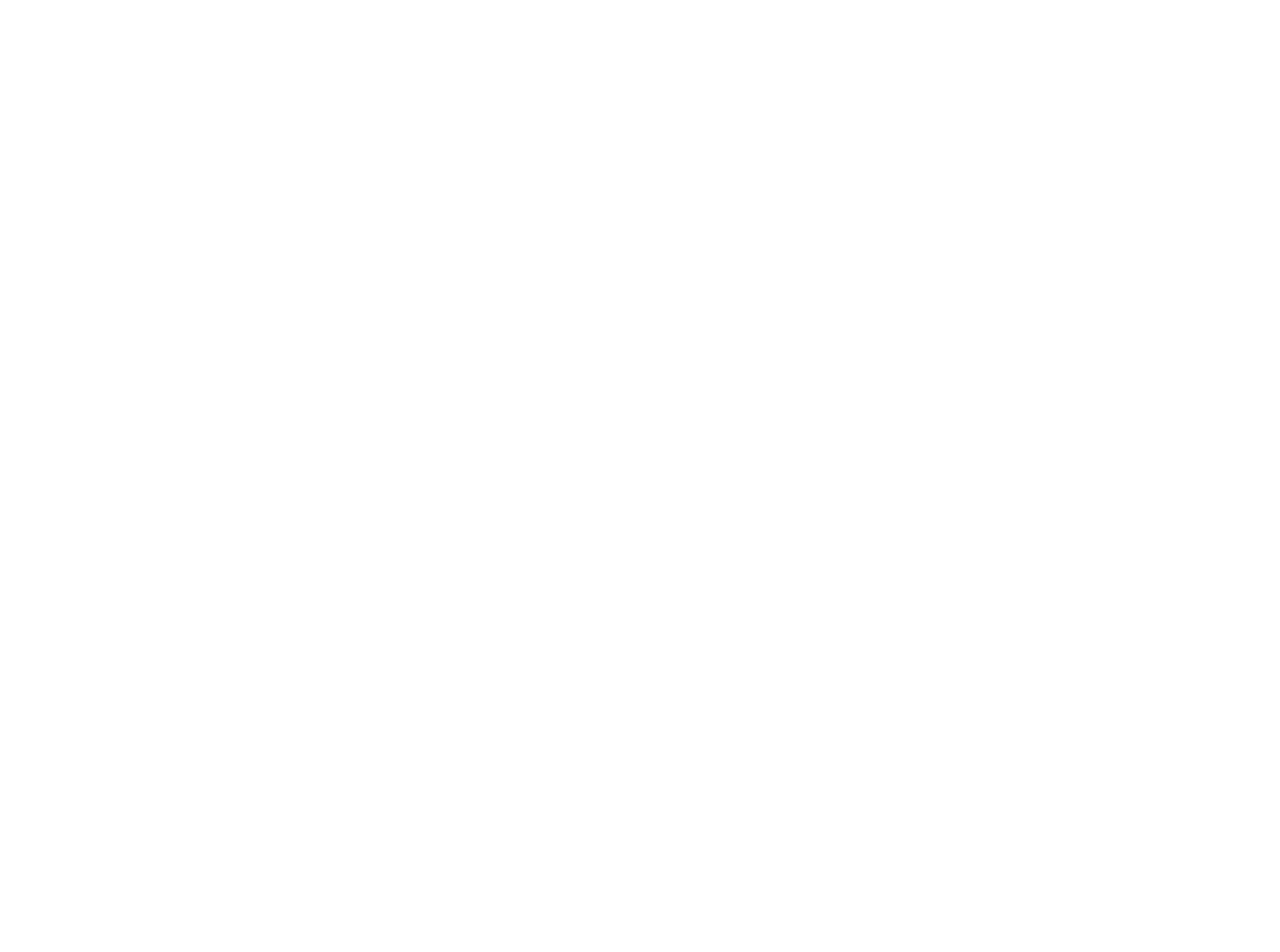
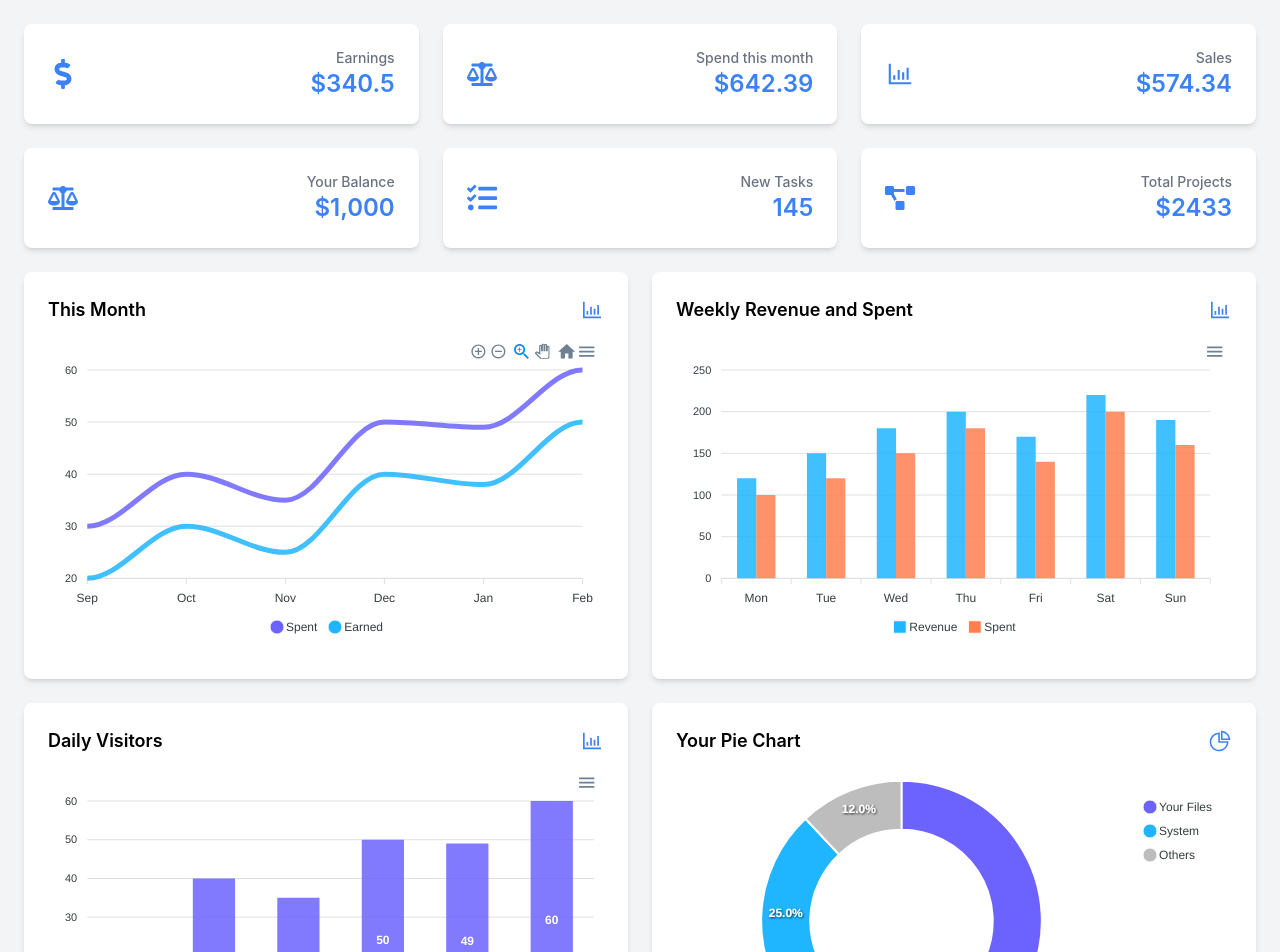
Before and after one commit to J-B-Mugundh/ondc-adapter-frontend, a React (Create React App) app: page /admin in a window 1280 px wide. Before the commit this address had no page. Shown: the top 952 px of the page. Before the commit the page ends 800 px from the top, so only its background shows below. Built offline with nearby package versions, Linux system fonts and the light colour scheme.

Commit message:
Added admin dashboard ui

```diff
--- a/package.json
+++ b/package.json
@@ -3,10 +3,13 @@
   "version": "0.1.0",
   "private": true,
   "dependencies": {
+    "apexcharts": "^4.3.0",
     "axios": "^1.7.9",
     "cra-template": "1.2.0",
     "react": "^19.0.0",
+    "react-apexcharts": "^1.7.0",
     "react-dom": "^19.0.0",
+    "react-icons": "^5.4.0",
     "react-router-dom": "^7.1.1",
     "react-scripts": "5.0.1",
     "web-vitals": "^4.2.4"
--- a/src/App.js
+++ b/src/App.js
@@ -2,12 +2,15 @@ import { BrowserRouter } from 'react-router-dom';
 import './App.css';
 import {Route,Routes} from 'react-router-dom';
 import Portal_Stepone from './Components/Portal_Stepone';
+import AdminDashboard from './Components/AdminDashboard.js';
+
 function App() {
   return (
     <>
       <BrowserRouter>
       <Routes>
         <Route path="/" element={<Portal_Stepone/>}/>
+        <Route path="/admin" element={<AdminDashboard/>}/>
       </Routes>
       </BrowserRouter>
     </>
--- /dev/null
+++ b/src/Components/AdminDashboard.js
@@ -0,0 +1,208 @@
+import React from "react";
+import Chart from "react-apexcharts";
+import { FaDollarSign, FaTasks, FaProjectDiagram, FaBalanceScale } from "react-icons/fa";
+import { AiOutlineBarChart, AiOutlinePieChart } from "react-icons/ai";
+
+const Dashboard = () => {
+  const stats = [
+    { label: "Earnings", value: "$340.5", icon: <FaDollarSign /> },
+    { label: "Spend this month", value: "$642.39", icon: <FaBalanceScale /> },
+    { label: "Sales", value: "$574.34", icon: <AiOutlineBarChart /> },
+    { label: "Your Balance", value: "$1,000", icon: <FaBalanceScale /> },
+    { label: "New Tasks", value: "145", icon: <FaTasks /> },
+    { label: "Total Projects", value: "$2433", icon: <FaProjectDiagram /> },
+  ];
+
+  // Line Chart Configuration
+  const lineChartOptions = {
+    chart: {
+      type: "line",
+      height: 350,
+    },
+    stroke: {
+      curve: "smooth",
+    },
+    xaxis: {
+      categories: ["Sep", "Oct", "Nov", "Dec", "Jan", "Feb"],
+    },
+    colors: ["#6C63FF", "#1FB6FF"],
+  };
+
+  const lineChartSeries = [
+    {
+      name: "Spent",
+      data: [30, 40, 35, 50, 49, 60],
+    },
+    {
+      name: "Earned",
+      data: [20, 30, 25, 40, 38, 50],
+    },
+  ];
+
+  // Bar Chart (Weekly Revenue with Spent) Configuration
+const weeklyRevenueChartOptions = {
+  chart: {
+    type: "bar",
+    height: 350,
+  },
+  plotOptions: {
+    bar: {
+      horizontal: false,
+      columnWidth: "55%",
+    },
+  },
+  dataLabels: {
+    enabled: false,
+  },
+  xaxis: {
+    categories: ["Mon", "Tue", "Wed", "Thu", "Fri", "Sat", "Sun"],
+  },
+  colors: ["#1FB6FF", "#FF7F50"], // Colors for Revenue and Spent
+};
+
+const weeklyRevenueChartSeries = [
+  {
+    name: "Revenue",
+    data: [120, 150, 180, 200, 170, 220, 190],
+  },
+  {
+    name: "Spent",
+    data: [100, 120, 150, 180, 140, 200, 160],
+  },
+];
+
+
+  // Bar Chart (Daily Visitors) Configuration
+  const dailyVisitorsChartOptions = {
+    chart: {
+      type: "bar",
+      height: 350,
+    },
+    plotOptions: {
+      bar: {
+        horizontal: false,
+        columnWidth: "50%",
+      },
+    },
+    xaxis: {
+      categories: ["00", "04", "08", "12", "16", "20"],
+    },
+    colors: ["#6C63FF"],
+  };
+
+  const dailyVisitorsChartSeries = [
+    {
+      name: "Visitors",
+      data: [20, 40, 35, 50, 49, 60],
+    },
+  ];
+
+  // Pie Chart Configuration
+  const pieChartOptions = {
+    chart: {
+      type: "donut",
+    },
+    labels: ["Your Files", "System", "Others"],
+    colors: ["#6C63FF", "#1FB6FF", "#BDBDBD"],
+  };
+
+  const pieChartSeries = [63, 25, 12];
+
+  return (
+    <div className="min-h-screen bg-gray-100 p-6">
+      {/* Stats Cards */}
+      <div className="grid grid-cols-3 gap-6 mb-6">
+        {stats.map((stat, index) => (
+          <div
+            key={index}
+            className="bg-white shadow-md rounded-lg p-6 flex items-center justify-between"
+          >
+            <div className="text-blue-500 text-3xl">{stat.icon}</div>
+            <div className="text-right">
+              <div className="text-sm font-medium text-gray-500">{stat.label}</div>
+              <div className="text-2xl font-semibold text-blue-500">{stat.value}</div>
+            </div>
+          </div>
+        ))}
+      </div>
+
+      {/* Charts Section */}
+      <div className="grid grid-cols-2 gap-6">
+        {/* Line Chart */}
+        <div className="bg-white shadow-md rounded-lg p-6">
+          <div className="flex justify-between items-center mb-4">
+            <h2 className="text-lg font-semibold">This Month</h2>
+            <AiOutlineBarChart className="text-blue-500 text-2xl" />
+          </div>
+          <Chart
+            options={lineChartOptions}
+            series={lineChartSeries}
+            type="line"
+            height={300}
+          />
+        </div>
+
+        {/* Weekly Revenue Chart */}
+        <div className="bg-white shadow-md rounded-lg p-6">
+          <div className="flex justify-between items-center mb-4">
+            <h2 className="text-lg font-semibold">Weekly Revenue and Spent</h2>
+            <AiOutlineBarChart className="text-blue-500 text-2xl" />
+          </div>
+          <Chart
+            options={weeklyRevenueChartOptions}
+            series={weeklyRevenueChartSeries}
+            type="bar"
+            height={300}
+          />
+        </div>
+
+      </div>
+
+      <div className="grid grid-cols-2 gap-6 mt-6">
+        {/* Daily Visitors Chart */}
+        <div className="bg-white shadow-md rounded-lg p-6">
+          <div className="flex justify-between items-center mb-4">
+            <h2 className="text-lg font-semibold">Daily Visitors</h2>
+            <AiOutlineBarChart className="text-blue-500 text-2xl" />
+          </div>
+          <Chart
+            options={dailyVisitorsChartOptions}
+            series={dailyVisitorsChartSeries}
+            type="bar"
+            height={300}
+          />
+        </div>
+
+        {/* Pie Chart */}
+        <div className="bg-white shadow-md rounded-lg p-6">
+          <div className="flex justify-between items-center mb-4">
+            <h2 className="text-lg font-semibold">Your Pie Chart</h2>
+            <AiOutlinePieChart className="text-blue-500 text-2xl" />
+          </div>
+          <Chart
+            options={pieChartOptions}
+            series={pieChartSeries}
+            type="donut"
+            height={300}
+          />
+          <div className="text-center mt-4">
+            <div className="flex justify-between">
+              <span className="text-blue-500">Your Files</span>
+              <span>63%</span>
+            </div>
+            <div className="flex justify-between">
+              <span className="text-blue-300">System</span>
+              <span>25%</span>
+            </div>
+            <div className="flex justify-between">
+              <span className="text-gray-500">Others</span>
+              <span>12%</span>
+            </div>
+          </div>
+        </div>
+      </div>
+    </div>
+  );
+};
+
+export default Dashboard;
```
Also changed, not shown: 1 other file (tests, documents, lock files or other folders).
